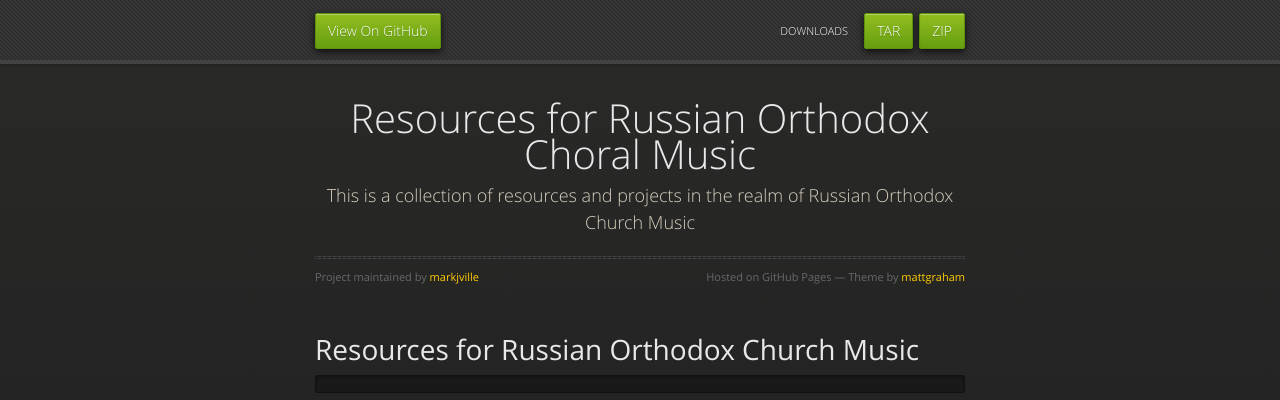
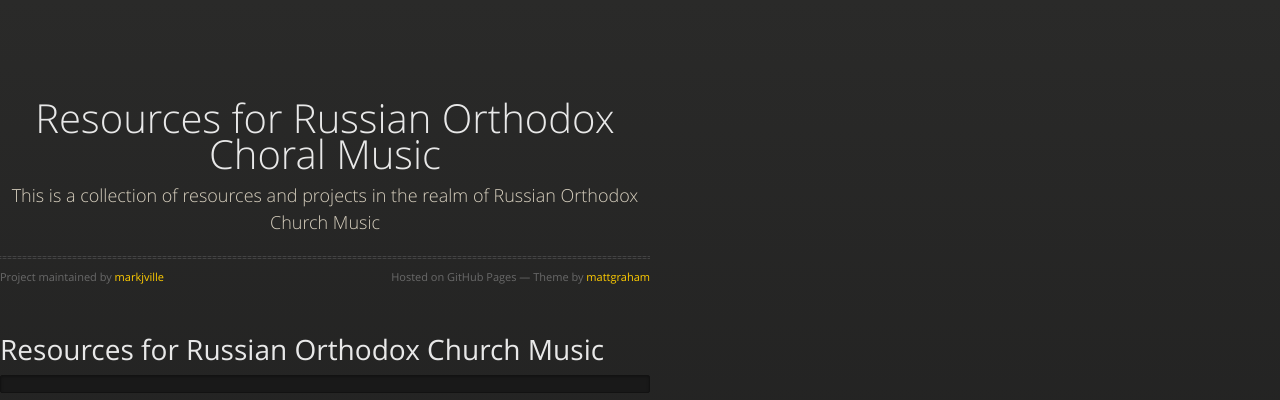
Before and after one commit to markjville/markjville.github.io, a Jekyll site: the page built from index.md, in a window 1280 px wide. Shown: the top 400 px of the page. Built offline with Jekyll 4.4.1, drawn with Linux system fonts in a browser that asks for light colours; our own code applies the rules of GitHub Pages for plain Markdown files.

Commit message:
Update default.html

```diff
--- a/_layouts/default.html
+++ b/_layouts/default.html
@@ -18,20 +18,6 @@
     {% include head-custom.html %}
   </head>
   <body>
-      <div id="header">
-        <nav>
-          <ul>
-            <li class="fork"><a href="{{ site.github.repository_url }}">View On GitHub</a></li>
-            {% if site.show_downloads %}
-              <li class="downloads"><a href="{{ site.github.zip_url }}">ZIP</a></li>
-              <li class="downloads"><a href="{{ site.github.tar_url }}">TAR</a></li>
-              <li class="title">DOWNLOADS</li>
-            {% endif %}
-          </ul>
-        </nav>
-      </div><!-- end header -->
-
-    <div class="wrapper">
 
       <section>
         <div id="title">
```
